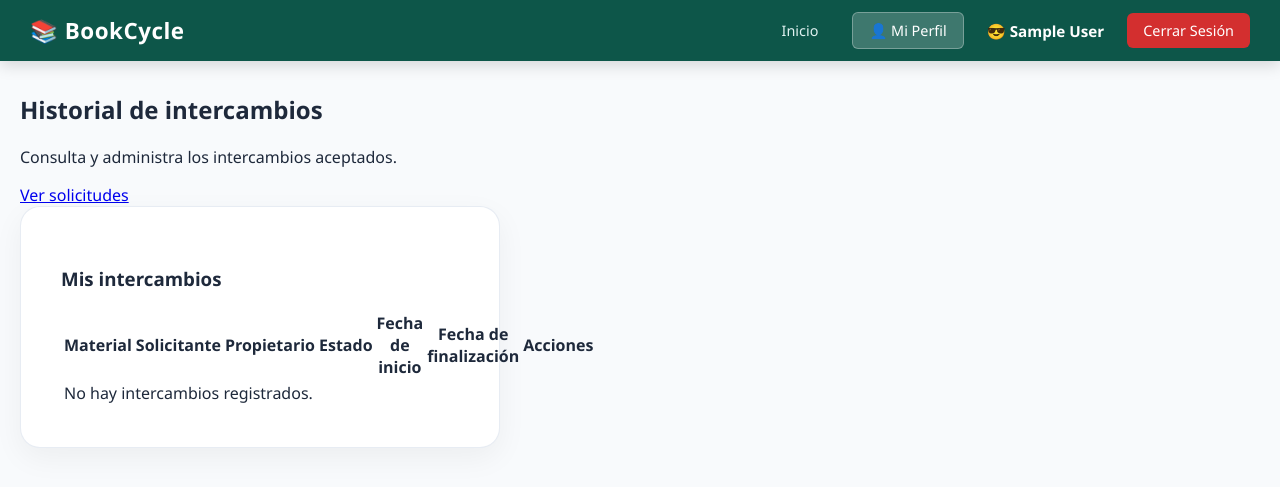
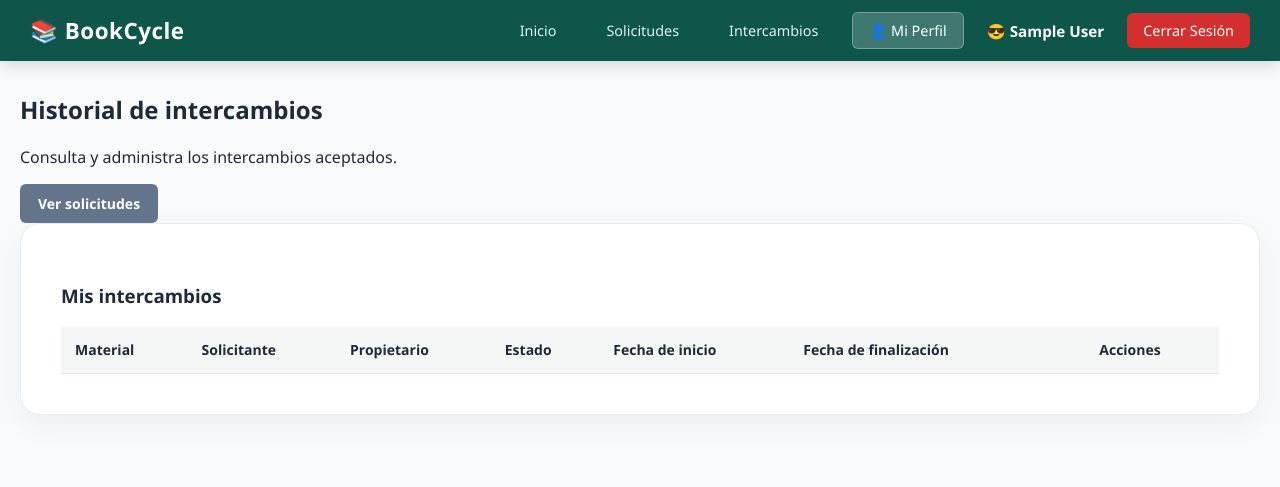
Before and after one commit to cristopherocampo/proyecto-ambiente-web, a PHP site: page /intercambio/index in a window 1280 px wide. Shown: the top 487 px of the page. Run offline with PHP 8.4, Linux system fonts and the light colour scheme; the visitor is signed in with stand-in values (Sample User, id 1); data comes from the database, SQL or seed files in the repository; data that the repository does not hold is empty; some libraries are stand-ins or nearby versions.

Commit message:
Integrar navegación y estilos de los módulos

```diff
--- a/app/views/layouts/header.php
+++ b/app/views/layouts/header.php
@@ -18,11 +18,21 @@
         </div>
 
         <div class="nav-menu">
-            <a href="<?= BASE_URL ?>/home/index" class="btn-nav">Inicio</a>
+    <a href="<?= BASE_URL ?>/home/index" class="btn-nav">
+        Inicio
+    </a>
 
-            <a href="<?= BASE_URL ?>/perfil/index" class="btn-nav btn-primary-nav">
-                👤 Mi Perfil
-            </a>
+    <a href="<?= BASE_URL ?>/solicitud/index" class="btn-nav">
+        Solicitudes
+    </a>
+
+    <a href="<?= BASE_URL ?>/intercambio/index" class="btn-nav">
+        Intercambios
+    </a>
+
+    <a href="<?= BASE_URL ?>/perfil/index" class="btn-nav btn-primary-nav">
+        👤 Mi Perfil
+    </a>
 
             <span class="nav-user">
                 😎 <strong><?= htmlspecialchars($_SESSION['user_nombre'] ?? $_SESSION['user_name'] ?? 'Estudiante') ?></strong>
--- a/public/css/style.css
+++ b/public/css/style.css
@@ -345,3 +345,215 @@ select.form-control option {
     color: var(--text-color);
     padding: 10px;
 }
+
+.hidden {
+    display: none !important;
+}
+
+.solicitudes-tabs {
+    display: flex;
+    gap: 10px;
+    margin-bottom: 20px;
+}
+
+.solicitudes-tabs .btn {
+    width: auto;
+}
+
+.solicitudes-seccion {
+    margin-top: 20px;
+}
+
+.solicitudes-seccion .glass-card {
+    width: 100%;
+    max-width: none;
+}
+
+.table-responsive {
+    width: 100%;
+    overflow-x: auto;
+}
+
+.table {
+    width: 100%;
+    border-collapse: collapse;
+    text-align: left;
+}
+
+.table th,
+.table td {
+    padding: 14px;
+    border-bottom: 1px solid #dfe7e4;
+    vertical-align: middle;
+}
+
+.table th {
+    background-color: #f3f7f5;
+    color: #1f2937;
+    font-size: 14px;
+}
+
+.table tbody tr:hover {
+    background-color: #f8faf9;
+}
+
+.text-center {
+    text-align: center;
+}
+
+.text-muted {
+    color: #64748b;
+}
+
+.table td.actions {
+    white-space: nowrap;
+    vertical-align: middle;
+    text-align: center;
+}
+
+.table td.actions .btn {
+    margin: 2px 4px;
+}
+
+.table th:last-child,
+.table td:last-child {
+    width: 150px;
+    text-align: center;
+}
+
+.btn {
+    display: inline-block;
+    width: auto;
+    padding: 10px 18px;
+    border: none;
+    border-radius: 6px;
+    font-family: inherit;
+    font-size: 14px;
+    font-weight: 600;
+    text-align: center;
+    text-decoration: none;
+    cursor: pointer;
+}
+
+.btn-primary {
+    background-color: #05624c;
+    color: white;
+}
+
+.btn-primary:hover {
+    background-color: #044f3e;
+}
+
+.btn-secondary {
+    background-color: #64748b;
+    color: white;
+}
+
+.btn-secondary:hover {
+    background-color: #475569;
+}
+
+.btn-danger {
+    background-color: #dc2626;
+    color: white;
+}
+
+.btn-danger:hover {
+    background-color: #b91c1c;
+}
+
+.btn-sm {
+    padding: 7px 12px;
+    font-size: 12px;
+}
+
+.btn-block {
+    display: block;
+    width: 100%;
+}
+
+.modal-overlay {
+    position: fixed;
+    top: 0;
+    left: 0;
+    width: 100%;
+    height: 100%;
+    background-color: rgba(0, 0, 0, 0.5);
+    display: flex;
+    justify-content: center;
+    align-items: center;
+    visibility: hidden;
+    opacity: 0;
+    z-index: 1000;
+}
+
+.modal-overlay.active {
+    visibility: visible;
+    opacity: 1;
+}
+
+.modal-content {
+    background-color: white;
+    width: 90%;
+    max-width: 500px;
+    padding: 25px;
+    border-radius: 12px;
+}
+
+.modal-header {
+    display: flex;
+    justify-content: space-between;
+    align-items: center;
+    margin-bottom: 20px;
+}
+
+.modal-close {
+    background: none;
+    border: none;
+    font-size: 26px;
+    cursor: pointer;
+}
+
+.loader-container {
+    display: flex;
+    justify-content: center;
+    align-items: center;
+    padding: 30px;
+}
+
+.spinner {
+    width: 38px;
+    height: 38px;
+    border: 4px solid #dfe7e4;
+    border-top-color: #05624c;
+    border-radius: 50%;
+    animation: spin 1s linear infinite;
+}
+
+@keyframes spin {
+    to {
+        transform: rotate(360deg);
+    }
+}
+
+@media (max-width: 768px) {
+    .solicitudes-tabs {
+        flex-direction: column;
+    }
+
+    .solicitudes-tabs .btn {
+        width: 100%;
+    }
+
+    .table th,
+    .table td {
+        padding: 10px;
+        font-size: 13px;
+    }
+}
+
+
+.intercambios-card {
+    width: 100%;
+    max-width: none;
+}
```
